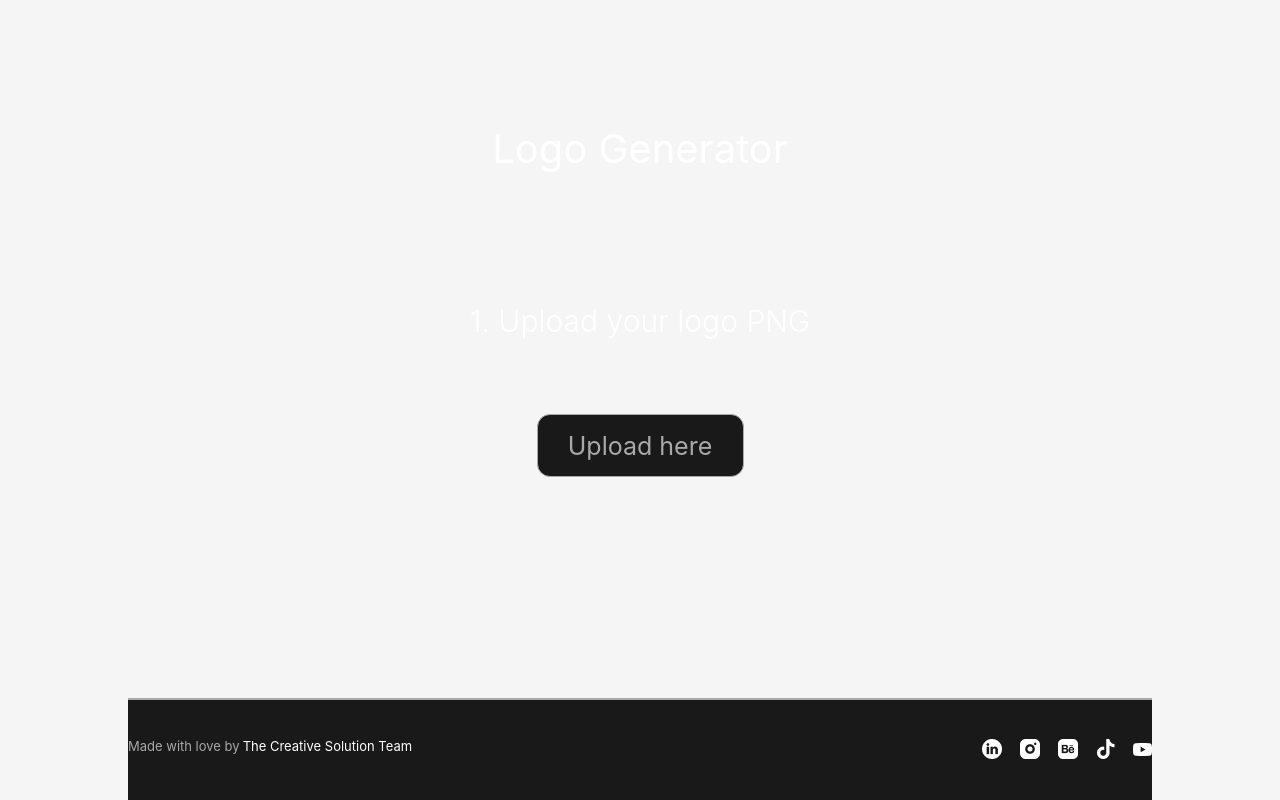
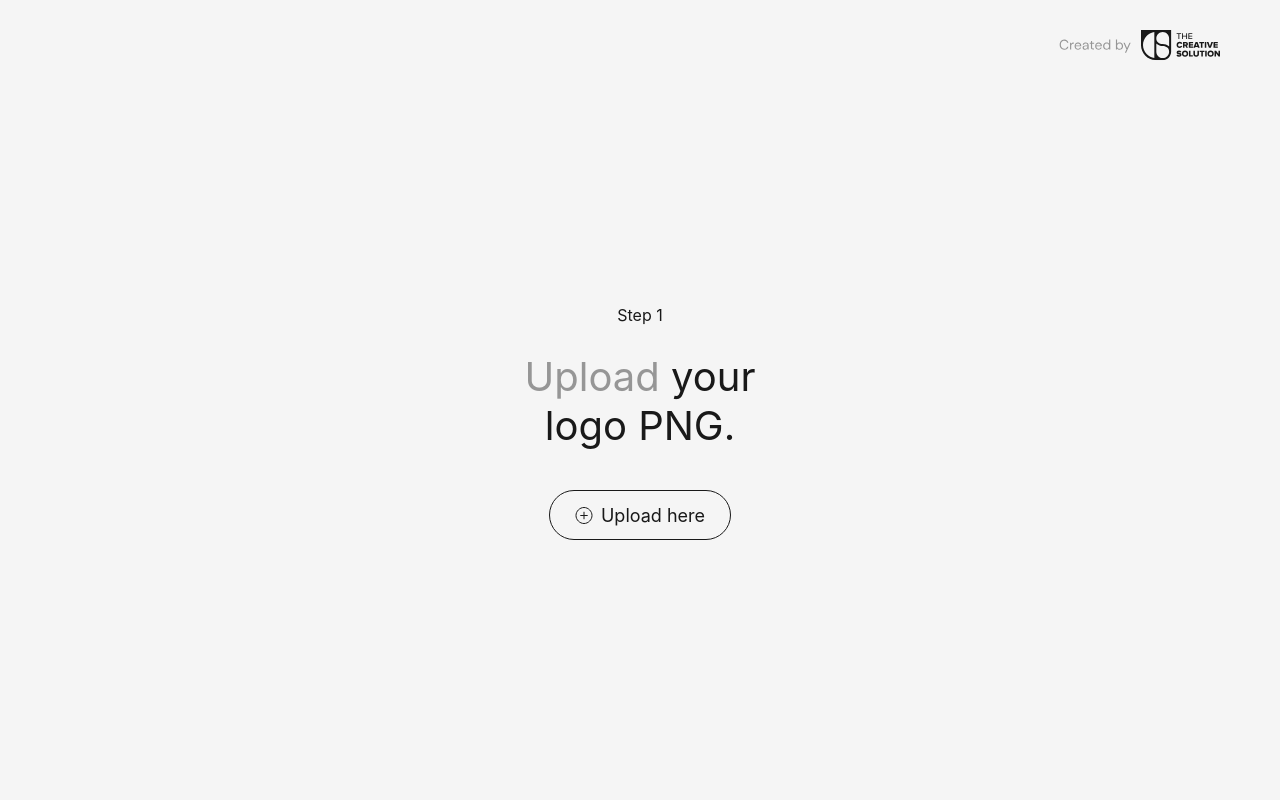
Before and after one commit to A1aNNN/tcs-logo-client, a React (Create React App) app: page / in a window 1280 px wide. Both pictures are taken after a click on the button "Get started here". Built offline with nearby package versions, Linux system fonts and the light colour scheme; no server answers.

Commit message:
finished upload page

```diff
--- a/src/App.css
+++ b/src/App.css
@@ -80,7 +80,7 @@ body, html {
   margin-bottom: 24px;
 }
 
-.text-title-upload {
+/* .text-title-upload {
   color: #fff;
   font-family: Inter;
   font-size: 40px;
@@ -90,14 +90,14 @@ body, html {
 
   margin-top: 100px;
   animation: moveUp 0.8s ease-in-out;
-}
+} */
 
-.text-title-upload.active {
+/* .text-title-upload.active {
   margin-top: 40px;
   padding-bottom: 60px;
-}
+} */
 
-@keyframes moveUp {
+/* @keyframes moveUp {
   from {
     margin-top: 100px;
     padding-bottom: 0px;
@@ -106,7 +106,7 @@ body, html {
     margin-top: 40px;
     padding-bottom: 60px;
   }
-}
+} */
 
 
 /* START PAGE */
@@ -194,19 +194,46 @@ body, html {
   font-weight: 300;
 }
 
+.prompt-container {
+  margin-top: 240px;
+}
+
+.text-step {
+  color: #191919;
+  width: 50px;
+  height: 17px;
+  font-family: Inter;
+  /* text-align: center; */
+  margin-top: 0px;
+  margin-bottom: 0px;
+}
+
+
+.text-instruction-black {
+  color: #191919;
+  font-family: Inter;
+  font-size: 40px;
+  width: 270px;
+  margin-top: 30px;
+  margin-bottom: 0px;
+}
+
+.text-instruction-box {
+  width: 270px;
+}
+
 .upload-button {
-  margin-top: 45px;
+  margin-top: 40px;
+  width: 182px;
+  height: 50px;
+  flex-shrink: 0;
+  border-radius: 100px;
+  border: 1.3px solid #191919;
+  background: #f5f5f5;
 
-  width: 207px;
-  height: 63px;
-  flex-shrink: 0;
-  border-radius: 13px;
-  border: 1px solid #a9a9a9;
-  background: #191919;
-
-  color: #a9a9a9;
+  color: #191919;
   font-family: Inter;
-  font-size: 25px;
+  font-size: 18px;
   font-weight: 400;
 
   cursor: pointer;
@@ -214,7 +241,7 @@ body, html {
 }
 
 .upload-button:hover {
-  transform: scale(1.05);
+  transform: scale(1.01);
   /* animation: grow-animation 2s infinite */
 }
 
--- a/src/components/Upload.js
+++ b/src/components/Upload.js
@@ -1,7 +1,9 @@
 import { Box, Button, Image, Text } from '@chakra-ui/react'
 import logo from './../images/TCSLogo.png'
+import uploadIcon from './../images/upload-icon.svg'
 import React, { useEffect, useRef } from 'react'
 import Footer from './Footer'
+import Logo from './Logo'
 
 const Upload = ({ onNext }) => {
 
@@ -10,10 +12,10 @@ const Upload = ({ onNext }) => {
 
 
 
-    useEffect(() => {
-        const element = document.querySelector('.text-title-upload');
-        element.classList.add('active');
-    }, []);
+    // useEffect(() => {
+    //     const element = document.querySelector('.text-title-upload');
+    //     element.classList.add('active');
+    // }, []);
 
     const isPNG = (file) => {
         return file && file.type === 'image/png';
@@ -43,20 +45,39 @@ const Upload = ({ onNext }) => {
 
   return (
     <Box className='app' minH='100vh' w='100%'>
-        <Box className='logo-box'>
+        {/* <Box className='logo-box'>
             <Image className='logo' src={logo}/>
-        </Box>
+        </Box> */}
+        <Logo/>
 
-        <Box className='content' display='flex' flexDirection='column'>
+        {/* <Box className='content' display='flex' flexDirection='column'>
             <Text className='text-title-upload'>
                 Logo Generator
             </Text>
             <Text className='text-instruction'>
                 1. Upload your logo PNG
             </Text>
-            {/* <Button className='upload-button' onClick={onNext}> */}
             <Button className='upload-button' onClick={handleButtonClick}>
-            {/* <Button className='upload-button' onClick={() => onNext()}> */}
+                Upload here
+            </Button>
+            <input
+                type='file'
+                accept='image/png'
+                style={{ display: 'none' }}
+                ref={fileInputRef}
+                onChange={handleFileChange}
+            />
+        </Box> */}
+
+        <Box className='content prompt-container' display='flex' flexDirection='column'>
+            <Text className='text-step text-title-upload'>
+                Step 1
+            </Text>
+            <Text className='text-instruction-black'>
+                <span style={{ color: '#969696'}}>Upload</span> your logo PNG.
+            </Text>
+            <Button className='upload-button' onClick={handleButtonClick}>
+                <Image src={uploadIcon} paddingRight='8px'/>
                 Upload here
             </Button>
             <input
@@ -68,7 +89,7 @@ const Upload = ({ onNext }) => {
             />
         </Box>
 
-        <Footer/>
+        {/* <Footer/> */}
     </Box>
   )
 }
```
